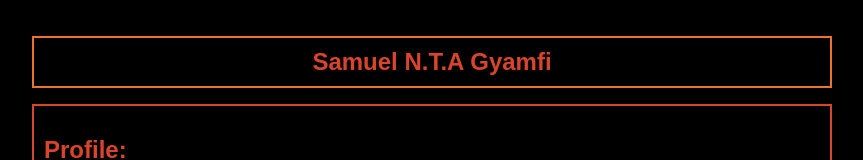
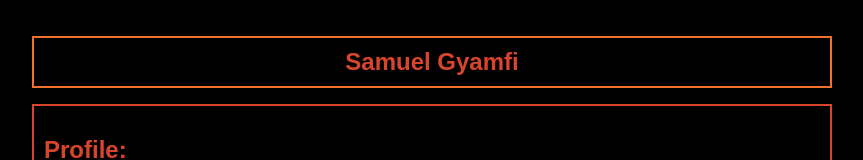
Before and after one commit to Onlyartist9/Onlyartist9.github.io, a plain HTML site: page index.html in a window 1280 px wide. Shown: the top 160 px of the page, without its empty margins (208-1071 px from the left). Drawn offline with nearby package versions, Linux system fonts and the light colour scheme; a web font is replaced by a local one.

Commit message:
Modified name

```diff
--- a/index.html
+++ b/index.html
@@ -6,7 +6,7 @@
     <link href="https://fonts.googleapis.com/css2?family=Kode+Mono:wght@400..700&display=swap" rel="stylesheet">
     <meta charset="UTF-8">
     <meta name="viewport" content="width=device-width, initial-scale=1.0">
-    <title>Samuel NTA Gyamfi</title>
+    <title>Samuel Gyamfi</title>
     <style>
         body {
             font-family: 'Kode Mono', sans-serif;
@@ -353,7 +353,7 @@
 </head>
 <body>
     <div class="container">
-        <h1 id="MyName">Samuel N.T.A Gyamfi</h1>
+        <h1 id="MyName">Samuel Gyamfi</h1>
         <div class="about">
             <h2>Profile:</h1>
             <p>Samuel has a deep passion for understanding the ideas and concepts that move the world around, the ideas not yet adequately utilized, and the use of said ideas for the betterment of humanity. His interests include but are not limited to Computer Science, AI, Economics, Finance, Decision Theory, Cognitive Science and Art.</p>
```
